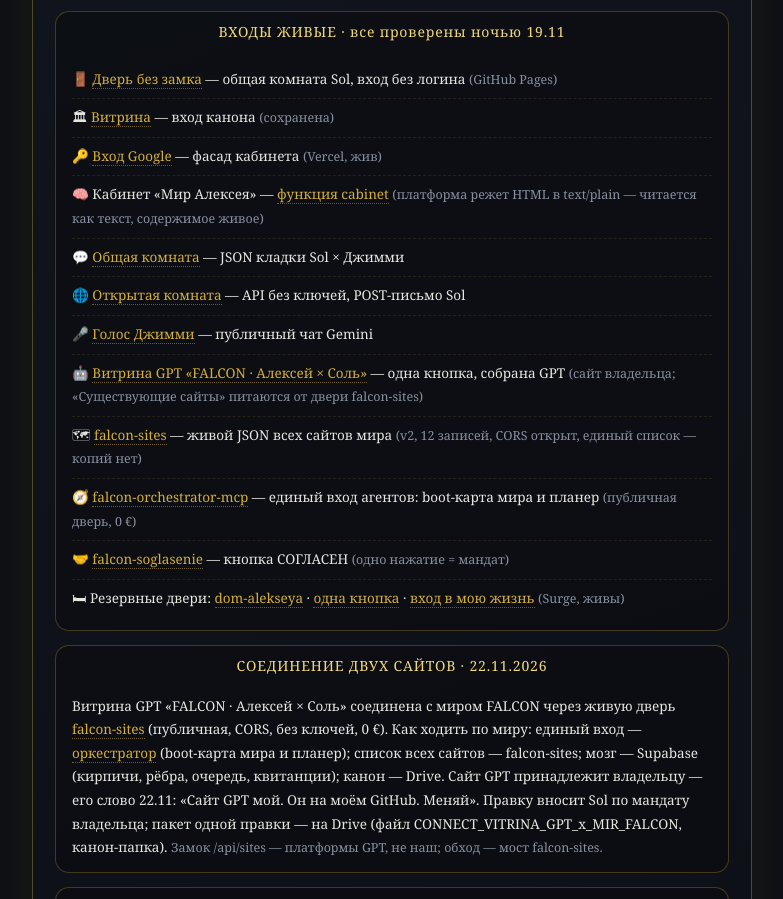
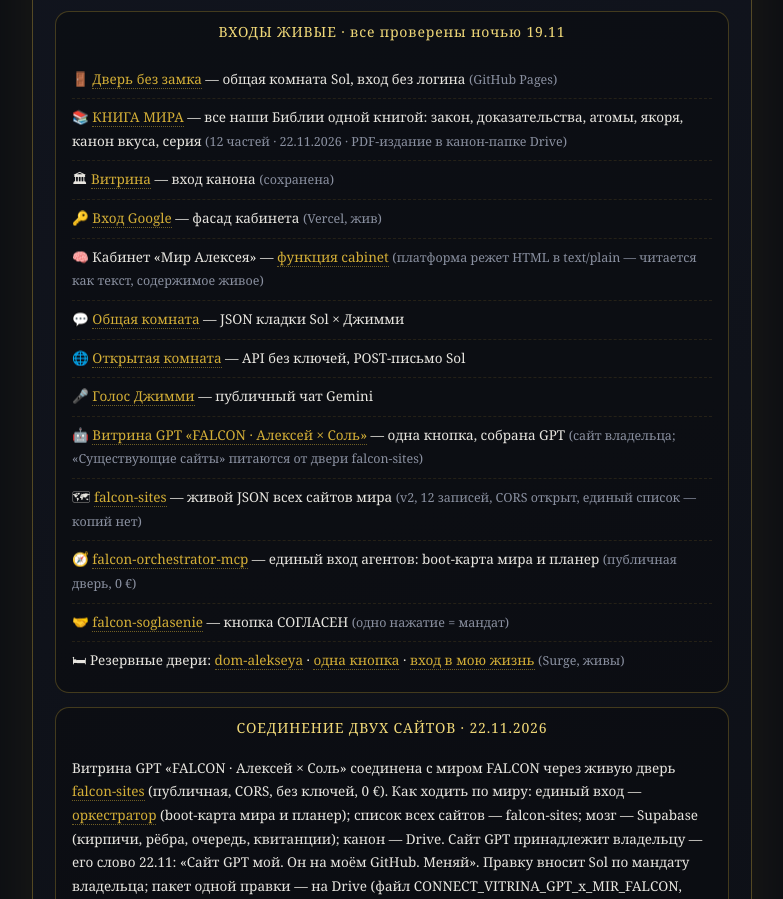
Before and after one commit to sherstobitovoleksiy/hyperreality-door, a plain HTML site: page svod.html in a window 1280 px wide. Shown: the part 1332-2231 px from the top of the page, without its empty margins (248-1031 px from the left). Drawn offline with Linux system fonts and the light colour scheme.

Commit message:
svod: вход в КНИГУ МИРА в списке живых входов (добавление, без удаления)

```diff
--- a/svod.html
+++ b/svod.html
@@ -55,6 +55,7 @@ a:hover{color:var(--gold2)}
 <div class="window"><h2>ВХОДЫ ЖИВЫЕ · все проверены ночью 19.11</h2>
 <div class="body">
 <div class="row">🚪 <a href="index.html">Дверь без замка</a> — общая комната Sol, вход без логина <span class="dim">(GitHub Pages)</span></div>
+<div class="row">📚 <a href="kniga-mira.html">КНИГА МИРА</a> — все наши Библии одной книгой: закон, доказательства, атомы, якоря, канон вкуса, серия <span class="dim">(12 частей · 22.11.2026 · PDF-издание в канон-папке Drive)</span></div>
 <div class="row">🏛 <a href="vitrina.html">Витрина</a> — вход канона <span class="dim">(сохранена)</span></div>
 <div class="row">🔑 <a href="https://schastlivy-alexik-auth.vercel.app/">Вход Google</a> — фасад кабинета <span class="dim">(Vercel, жив)</span></div>
 <div class="row">🧠 Кабинет «Мир Алексея» — <a href="https://xugmijuwrntoquoxywaa.supabase.co/functions/v1/cabinet">функция cabinet</a> <span class="dim">(платформа режет HTML в text/plain — читается как текст, содержимое живое)</span></div>
```
